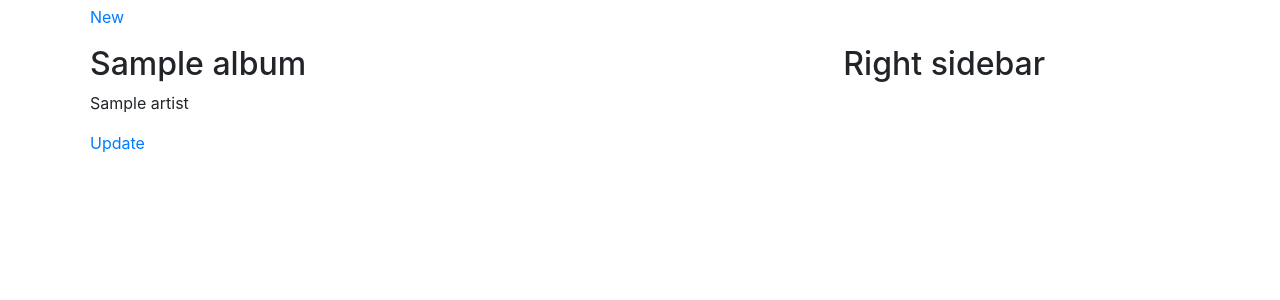
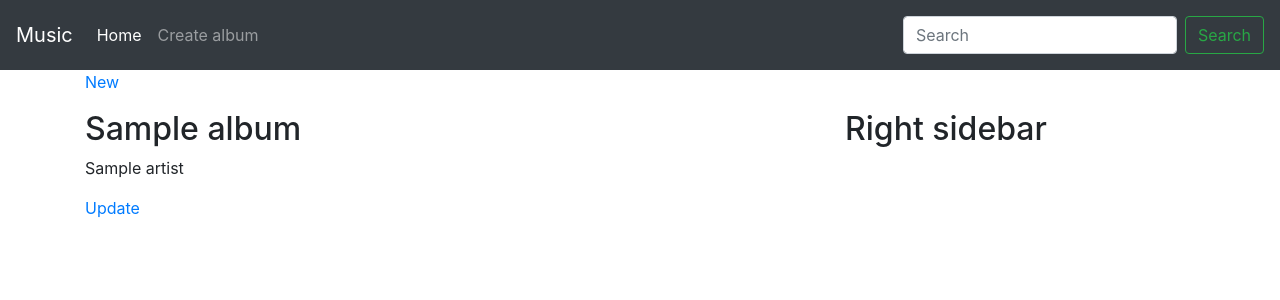
Before and after one commit to zulune/Django-Form-Inline-View, a Django app: template music/templates/music/album_list.html in a window 1280 px wide. Shown: the top 300 px of the page. Run offline with Django 3.2, Linux system fonts and the light colour scheme; the template is opened without the code that fills it: most values are stand-ins (such as "Sample title", 1, 10 or a date in 2020); some libraries are stand-ins or nearby versions.

Commit message:
Update template

```diff
--- a/music/forms.py
+++ b/music/forms.py
@@ -2,11 +2,13 @@ from django.forms import TextInput
 from django.forms.models import inlineformset_factory
 from music.models import Album, Track
 
-TrackFormSet = inlineformset_factory(Album, Track,
+TrackFormSet = inlineformset_factory(
+    Album,
+    Track,
     fields=['album', 'number', 'name'],
     can_delete=False,
+    max_num=1,
     widgets={
-        'artist': TextInput(attrs={'class': 'form-control'}),
         'name': TextInput(attrs={'class': 'form-control'}),
         'number': TextInput(attrs={'class': 'form-control'})
     }
--- a/music/models.py
+++ b/music/models.py
@@ -16,3 +16,6 @@ class Track(models.Model):
 
     def __str__(self):
         return "%s - %s" % (self.number, self.name)
+
+    class Meta:
+        unique_together = ('album', 'number', 'name', )
--- a/music/templates/music/album_list.html
+++ b/music/templates/music/album_list.html
@@ -1,11 +1,6 @@
 {% extends 'base.html' %}
 {% block title %} Album List | {{ block.super }} {% endblock %}
 {% block content %}
-    <style>
-        .container {
-            padding: 5px 20px 10px 20px;
-        }
-    </style>
     <div class="container">
         <p>
             <a href="{% url 'music:album_create' %}">New</a>
--- a/music/urls.py
+++ b/music/urls.py
@@ -2,7 +2,8 @@ from django.urls import path
 from music.views import (
     AlbumListView,
     AlbumCreateView,
-    AlbumUpdateView
+    AlbumUpdateView,
+    AlbumDeleteView
 )
 
 app_name = 'music'
@@ -11,4 +12,5 @@ urlpatterns = [
     path('album/', AlbumListView.as_view(), name="album_list"),
     path('album/create', AlbumCreateView.as_view(), name="album_create"),
     path('album/<int:pk>/update', AlbumUpdateView.as_view(), name="album_update"),
+    path('album/<int:pk/delete>', AlbumDeleteView.as_view(), name="album_delete"),
 ]
--- a/templates/base.html
+++ b/templates/base.html
@@ -8,6 +8,34 @@
     <title>{% block title %}Django Music Form Inline{% endblock %}</title>
 </head>
 <body>
+    <style>
+        nav > ul.nav > .nav-item-link {
+            margin: 10px;
+        }
+    </style>
+    <nav class="navbar navbar-expand-lg navbar-dark bg-dark">
+        <a href="{% url 'music:album_list' %}" class="navbar-brand">Music</a>
+        <button class="navbar-toggler" type="button" data-toggle="collapse" data-target="#navbarText"
+                aria-controls="navbarText" aria-expanded="false" aria-label="Toggle navigation">
+            <span class="navbar-toggler-icon"></span>
+        </button>
+        <div class="collapse navbar-collapse" id="navbarText">
+            <ul class="navbar-nav mr-auto">
+                <li class="nav-item active">
+                    <a class="nav-link" href="{% url 'music:album_list' %}">Home <span class="sr-only">(current)</span></a>
+                </li>
+                <li class="nav-item">
+                    <a class="nav-link" href="{% url 'music:album_create' %}">Create album</a>
+                </li>
+            </ul>
+            <span class="navbar-text">
+            <form class="form-inline">
+                <input class="form-control mr-sm-2" type="search" placeholder="Search" aria-label="Search">
+                <button class="btn btn-outline-success my-2 my-sm-0" type="submit">Search</button>
+            </form>
+        </span>
+        </div>
+    </nav>
     {% block content %}
     {% endblock %}
     {% include 'layout/js.html' %}
--- a/templates/layout/js.html
+++ b/templates/layout/js.html
@@ -1,3 +1,7 @@
-<script src="https://code.jquery.com/jquery-3.3.1.slim.min.js" integrity="sha384-q8i/X+965DzO0rT7abK41JStQIAqVgRVzpbzo5smXKp4YfRvH+8abtTE1Pi6jizo" crossorigin="anonymous"></script>
+{# <script src="https://code.jquery.com/jquery-3.3.1.slim.min.js" integrity="sha384-q8i/X+965DzO0rT7abK41JStQIAqVgRVzpbzo5smXKp4YfRvH+8abtTE1Pi6jizo" crossorigin="anonymous"></script> #}
+<script
+  src="https://code.jquery.com/jquery-3.3.1.min.js"
+  integrity="sha256-FgpCb/KJQlLNfOu91ta32o/NMZxltwRo8QtmkMRdAu8="
+  crossorigin="anonymous"></script>
 <script src="https://cdnjs.cloudflare.com/ajax/libs/popper.js/1.14.3/umd/popper.min.js" integrity="sha384-ZMP7rVo3mIykV+2+9J3UJ46jBk0WLaUAdn689aCwoqbBJiSnjAK/l8WvCWPIPm49" crossorigin="anonymous"></script>
 <script src="https://stackpath.bootstrapcdn.com/bootstrap/4.1.3/js/bootstrap.min.js" integrity="sha384-ChfqqxuZUCnJSK3+MXmPNIyE6ZbWh2IMqE241rYiqJxyMiZ6OW/JmZQ5stwEULTy" crossorigin="anonymous"></script>
```
Also changed, not shown: music/templates/music/album_form.html (+36 -3 lines), music/utils.py (added, +21 -0 lines), music/views.py (+12 -4 lines), db.sqlite3, music/migrations/0002_auto_20180914_0953.py (added).
